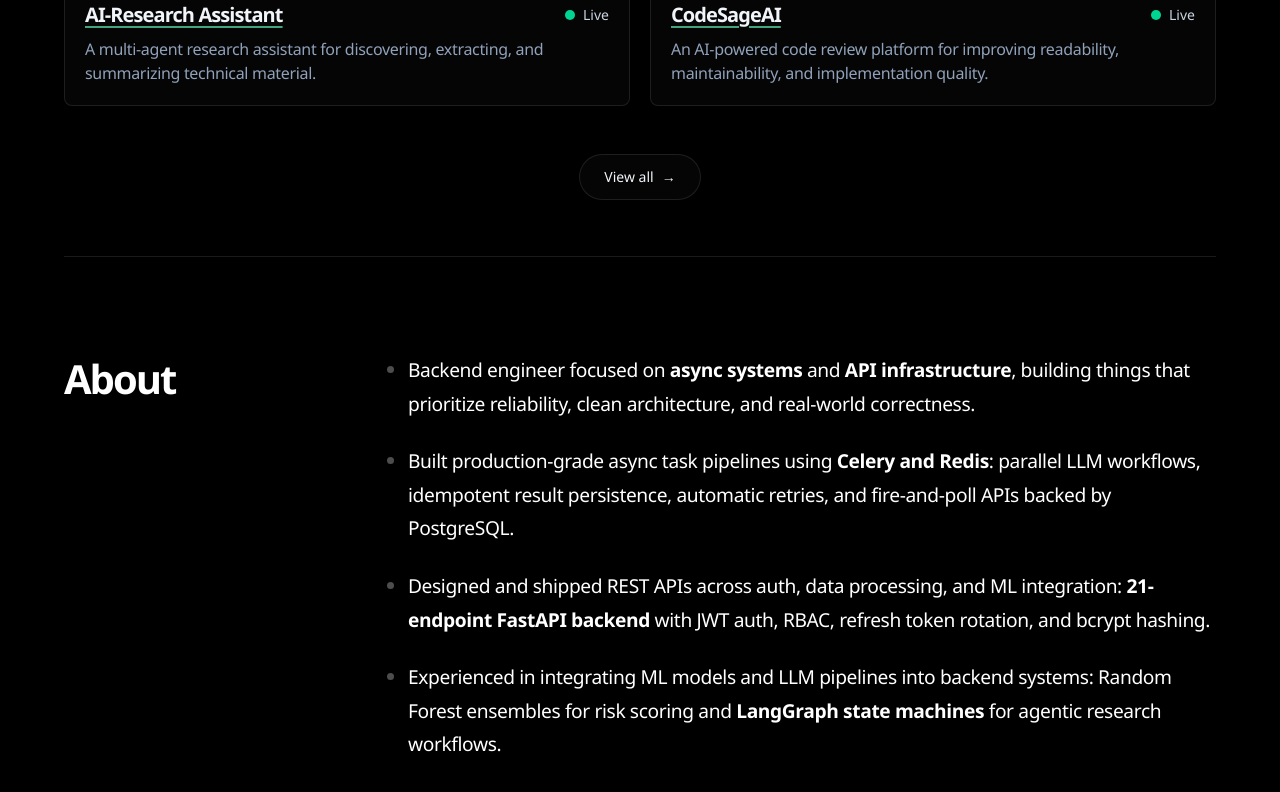
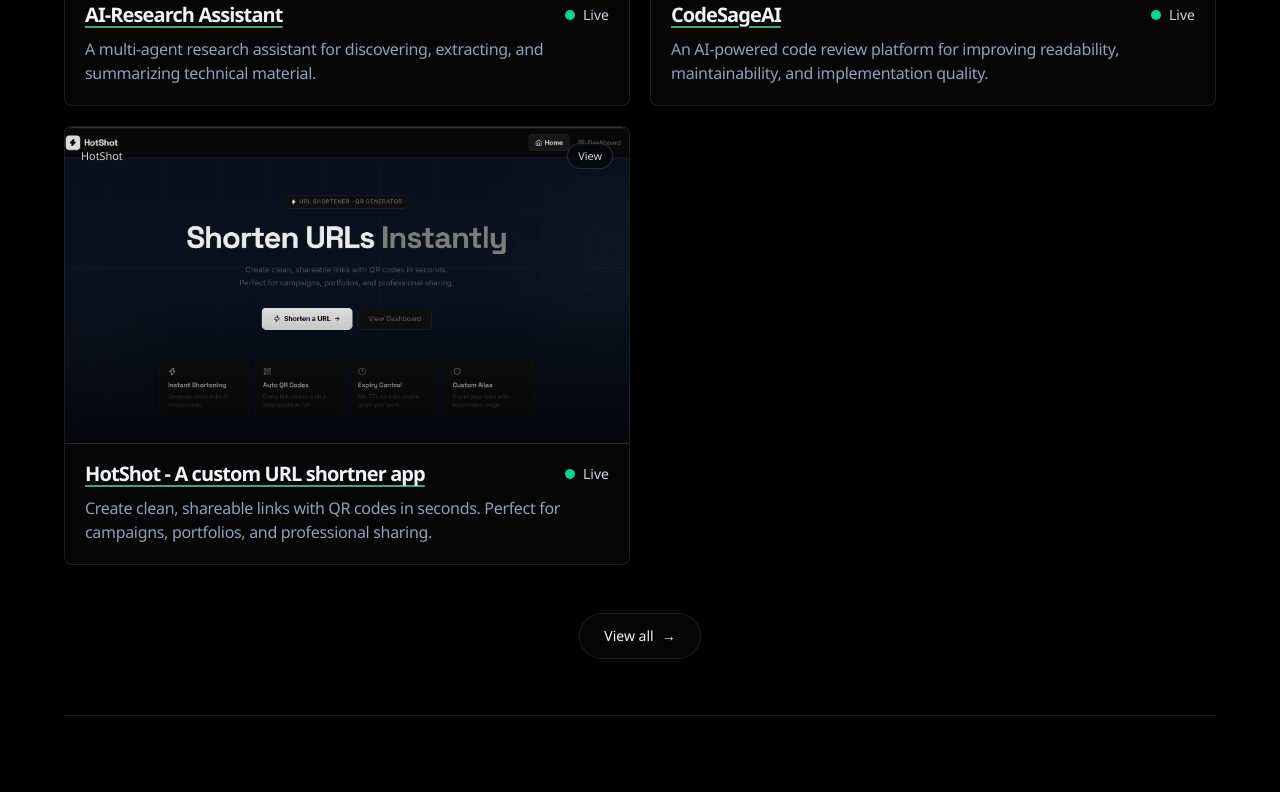
Before and after one commit to AyushPawshe08/Ayush-Portfolio, a Next.js app: page / in a window 1280 px wide. Shown: the part 1380-2172 px from the top of the page. Built offline with nearby package versions, Linux system fonts and the light colour scheme.

Commit message:
Added hotshot

```diff
--- a/components/portfolio/data/profile.js
+++ b/components/portfolio/data/profile.js
@@ -1,6 +1,6 @@
 export const profile = {
   name: "Ayush Pawshe",
-  role: ["Backend Engineer", "API Infrastructure", "Async Systems"],
+  role: ["Backend Engineer","AI Engineer", "Full Stack Engineer", "Data Analyst", "Mern Stack Developer"],
   availability: "Available for work",
 };
 
--- a/components/portfolio/data/projects.js
+++ b/components/portfolio/data/projects.js
@@ -139,6 +139,34 @@
       { label: "JWT Auth", accent: "#000000", icon: SiJsonwebtokens },
     ],
   },
+   {
+    title: "HotShot - A custom URL shortner app",
+    slug: "5",
+    folderName: "HotShot",
+    summary:
+      "Create clean, shareable links with QR codes in seconds. Perfect for campaigns, portfolios, and professional sharing.",
+    description: [
+      "CodeSageAI reviews source code and returns structured feedback focused on readability, refactoring opportunities, and implementation quality. It is designed to help developers identify improvement areas faster during the development workflow.",
+      "The platform uses the GPT-OSS-120B model to generate concise, technically grounded review output. Suggestions are organized to make the feedback easier to scan, prioritize, and apply.",
+      "FastAPI powers the backend API, while React and Tailwind CSS provide the frontend experience. Docker, GitHub Actions, JWT authentication, and PostgreSQL on Neon support deployment, security, and persistence.",
+    ],
+    status: "Live",
+    tone: "emerald",
+    thumbnail: "/images/HotShot/HotShot.png",
+    github: "https://github.com/AyushPawshe08/HotShot",
+    live: "https://hotshot-delta.vercel.app/",
+    tech: [
+      { label: "React", accent: "#61DAFB", icon: SiReact },
+      { label: "Tailwind CSS", accent: "#06B6D4", icon: SiTailwindcss },
+      { label: "FastAPI", accent: "#009688", icon: SiFastapi },
+      { label: "Python", accent: "#3776AB", icon: SiPython },
+      { label: "OpenAI GPT-OSS-120B", accent: "#412991", icon: SiOpenai },
+      { label: "GitHub Actions", accent: "#2088FF", icon: SiGithubactions },
+      { label: "Docker", accent: "#2496ED", icon: SiDocker },
+      { label: "PostgreSQL (Neon)", accent: "#4169E1", icon: SiPostgresql },
+      { label: "JWT Auth", accent: "#000000", icon: SiJsonwebtokens },
+    ],
+  },
 ];
 
 export const allProjects = [...projects].sort(
```
Also changed, not shown: public/images/HotShot/HotShot.png (added).
